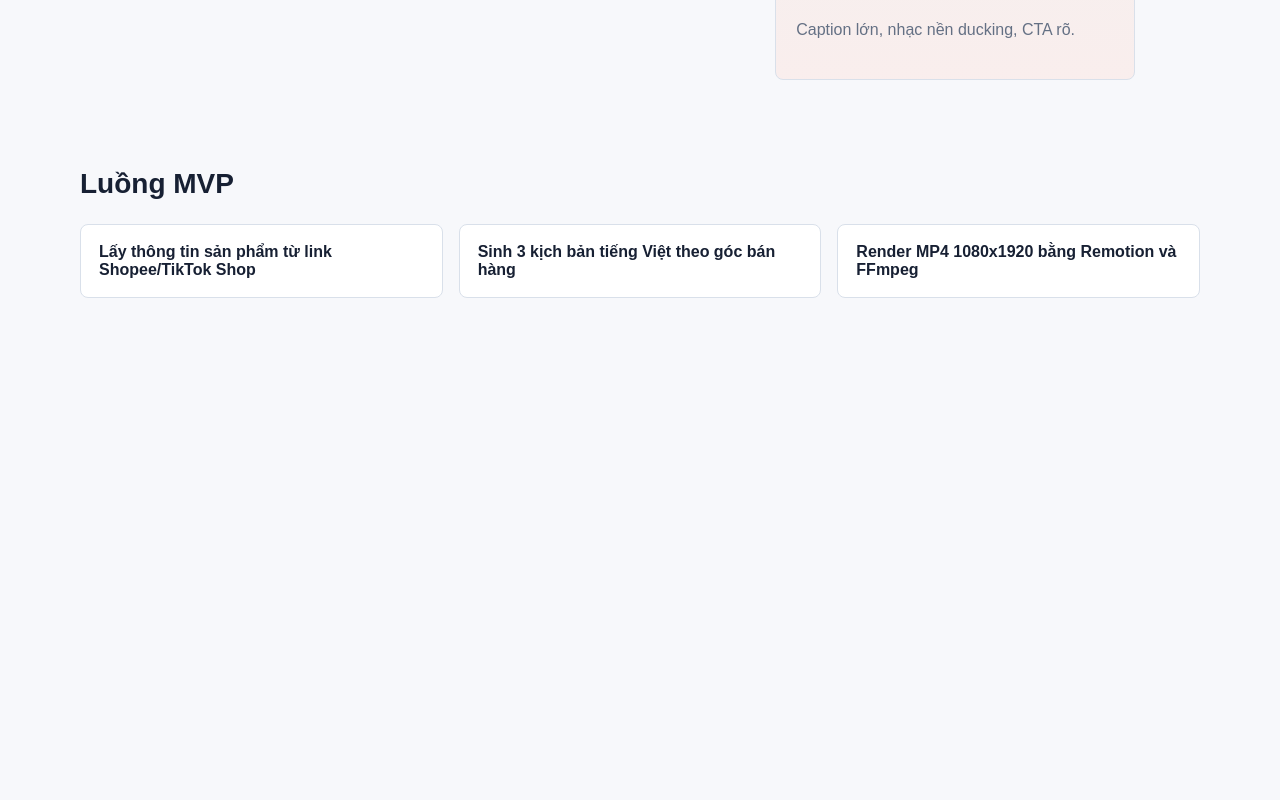
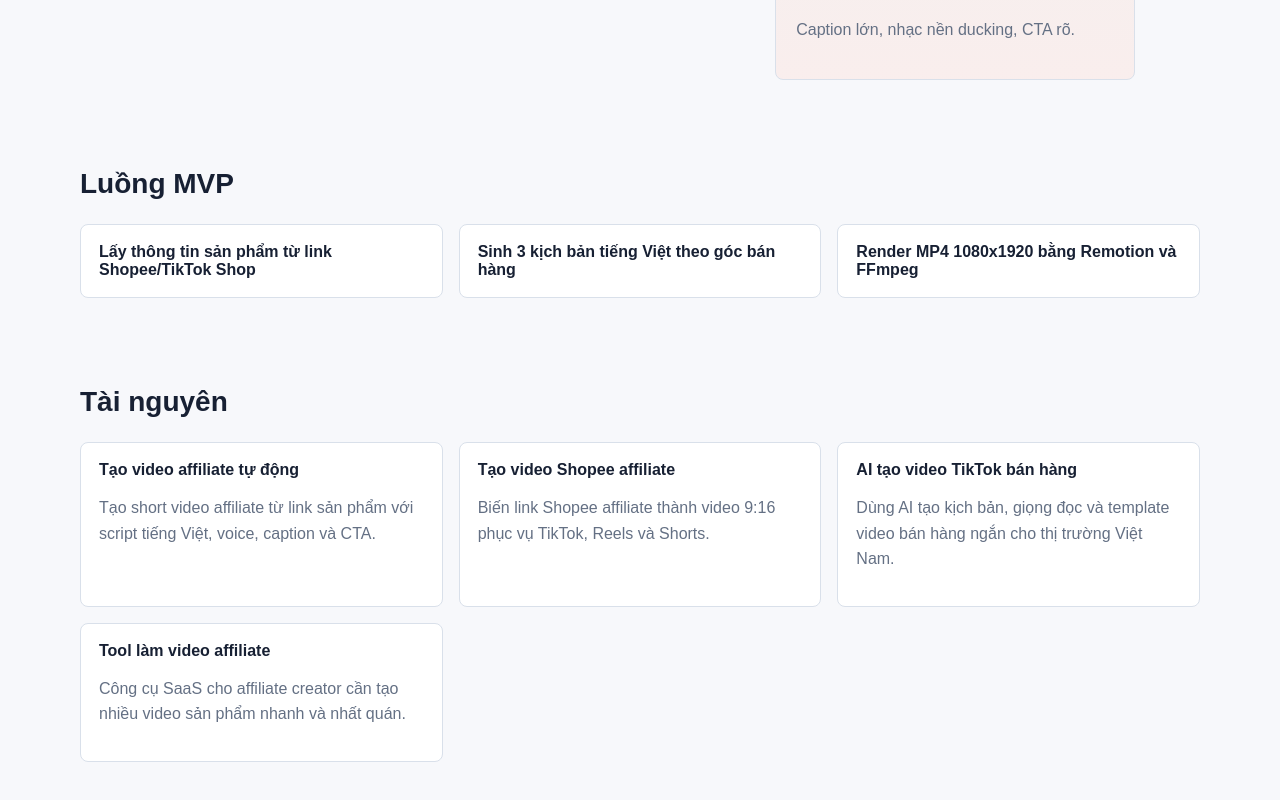
Before and after one commit to duongtrick/shortvideoauto, a Next.js app: page / in a window 1280 px wide. Shown: the part 656-1456 px from the top of the page. Before the commit the page ends 1010 px from the top, so only its background shows below. Built offline with nearby package versions, Linux system fonts and the light colour scheme; no server answers.

Commit message:
feat: add seo keyword pages

```diff
--- /dev/null
+++ b/src/app/(marketing)/keywords.ts
@@ -0,0 +1,26 @@
+export const keywordPages = [
+  {
+    slug: "tao-video-affiliate-tu-dong",
+    title: "Tạo video affiliate tự động",
+    description:
+      "Tạo short video affiliate từ link sản phẩm với script tiếng Việt, voice, caption và CTA."
+  },
+  {
+    slug: "tao-video-shopee-affiliate",
+    title: "Tạo video Shopee affiliate",
+    description:
+      "Biến link Shopee affiliate thành video 9:16 phục vụ TikTok, Reels và Shorts."
+  },
+  {
+    slug: "ai-tao-video-tiktok-ban-hang",
+    title: "AI tạo video TikTok bán hàng",
+    description:
+      "Dùng AI tạo kịch bản, giọng đọc và template video bán hàng ngắn cho thị trường Việt Nam."
+  },
+  {
+    slug: "tool-lam-video-affiliate",
+    title: "Tool làm video affiliate",
+    description:
+      "Công cụ SaaS cho affiliate creator cần tạo nhiều video sản phẩm nhanh và nhất quán."
+  }
+] as const;
--- a/src/app/page.tsx
+++ b/src/app/page.tsx
@@ -1,4 +1,5 @@
 import Link from "next/link";
+import { keywordPages } from "./(marketing)/keywords";
 
 const features = [
   "Lấy thông tin sản phẩm từ link Shopee/TikTok Shop",
@@ -57,6 +58,17 @@ export default function HomePage() {
           ))}
         </div>
       </section>
+      <section className="page">
+        <h2>Tài nguyên</h2>
+        <div className="grid">
+          {keywordPages.map((page) => (
+            <Link className="card" href={`/${page.slug}`} key={page.slug}>
+              <strong>{page.title}</strong>
+              <p className="muted">{page.description}</p>
+            </Link>
+          ))}
+        </div>
+      </section>
     </main>
   );
 }
```
Also changed, not shown: src/app/(marketing)/[slug]/page.tsx (added, +80 -0 lines), src/app/sitemap.ts (+6 -1 lines), 1 other file (tests, documents, lock files or other folders).
